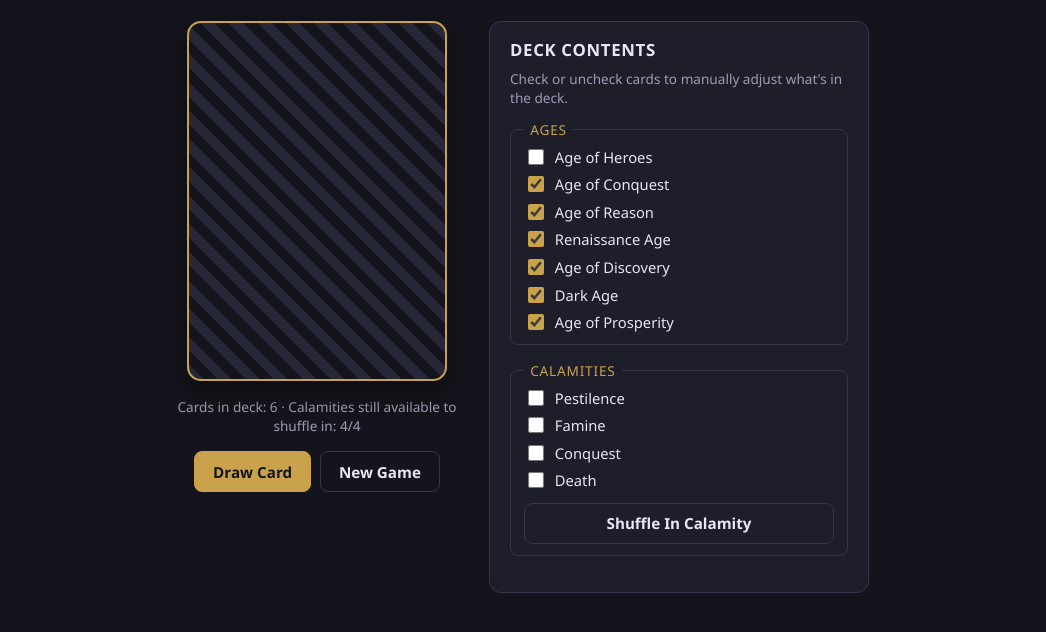
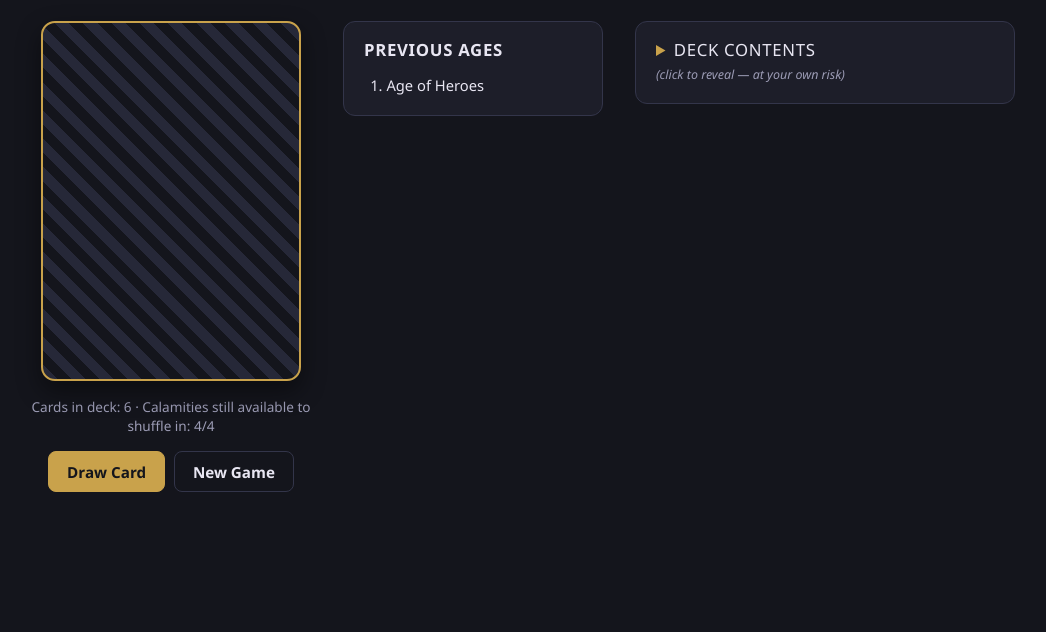
Before and after one commit to invigoro/four-horsemen, a plain HTML site: page index.html in a window 1280 px wide. Shown: the part 88-720 px from the top of the page, without its empty margins (117-1163 px from the left). Drawn offline with Linux system fonts and the light colour scheme.

Commit message:
age history, hidden manual options

```diff
--- a/css/styles.css
+++ b/css/styles.css
@@ -227,6 +227,33 @@ button#btn-continue {
   font-size: .9rem;
 }
 
+/* ---------- History panel ---------- */
+
+.history-panel {
+  flex: 1 1 220px;
+  max-width: 260px;
+  background: var(--panel-bg);
+  border: 1px solid var(--panel-border);
+  border-radius: 12px;
+  padding: 1rem 1.25rem 1.25rem;
+}
+
+.history-panel h2 {
+  margin-top: 0;
+  font-size: 1.05rem;
+  letter-spacing: .04em;
+  text-transform: uppercase;
+}
+
+.history-list {
+  margin: 0;
+  padding-left: 1.4rem;
+  display: flex;
+  flex-direction: column;
+  gap: .35rem;
+  font-size: .92rem;
+}
+
 /* ---------- Deck panel ---------- */
 
 .deck-panel {
@@ -238,17 +265,37 @@ button#btn-continue {
   padding: 1rem 1.25rem 1.25rem;
 }
 
-.deck-panel h2 {
-  margin-top: 0;
+.deck-panel summary {
+  margin: 0;
   font-size: 1.05rem;
   letter-spacing: .04em;
   text-transform: uppercase;
+  cursor: pointer;
+  color: var(--ink);
+}
+
+.deck-panel summary::marker {
+  color: var(--accent);
+}
+
+.deck-panel .reveal-hint {
+  display: block;
+  margin-top: .3rem;
+  font-size: .78rem;
+  letter-spacing: normal;
+  text-transform: none;
+  color: var(--ink-dim);
+  font-style: italic;
+}
+
+.deck-panel details[open] summary .reveal-hint {
+  display: none;
 }
 
 .deck-panel-hint {
   color: var(--ink-dim);
   font-size: .85rem;
-  margin-top: -.4rem;
+  margin-top: .8rem;
 }
 
 .card-group {
--- a/index.html
+++ b/index.html
@@ -43,8 +43,16 @@
     </div>
   </section>
 
+  <section class="history-panel">
+    <h2>Previous Ages</h2>
+    <p class="deck-panel-hint" id="history-empty-hint">No ages have passed yet.</p>
+    <ol id="history-list" class="history-list"></ol>
+  </section>
+
   <section class="deck-panel">
-    <h2>Deck Contents</h2>
+    <details id="deck-details">
+      <summary>Deck Contents <span class="reveal-hint">(click to reveal &mdash; at your own risk)</span></summary>
+
       <p class="deck-panel-hint">Check or uncheck cards to manually adjust what's in the deck.</p>
 
       <fieldset class="card-group">
@@ -57,6 +65,7 @@
         <div id="checkboxes-calamities" class="checkbox-list"></div>
         <button id="btn-shuffle-calamity" type="button" class="secondary btn-shuffle-calamity">Shuffle In Calamity</button>
       </fieldset>
+    </details>
   </section>
 
 </main>
--- a/js/deck.js
+++ b/js/deck.js
@@ -48,6 +48,10 @@ window.FH = window.FH || {};
     var drawnId = randomFrom(pool);
     state.inDeck[drawnId] = false;
     state.drawsThisCycle += 1;
+
+    if (state.currentCard) {
+      state.history.push(state.currentCard);
+    }
     state.currentCard = drawnId;
 
     if (FH.CARDS_BY_ID[drawnId].type === 'calamity') {
@@ -57,23 +61,28 @@ window.FH = window.FH || {};
     return { drawnId: drawnId, shuffledInId: shuffledInId, deckEmpty: false };
   }
 
-  // True start of the game: all ages except Heroes, no calamities.
+  // True start of the game: all ages except Heroes, no calamities. History
+  // is seeded with Heroes since that's always the age the game begins in.
   function newGame(state) {
     FH.AGE_IDS.forEach(function (id) { state.inDeck[id] = (id !== 'heroes'); });
     FH.CALAMITY_IDS.forEach(function (id) { state.inDeck[id] = false; });
     state.drawsThisCycle = 0;
     state.currentCard = null;
     state.gameOver = false;
+    state.history = ['heroes'];
   }
 
   // Infinite-mode reset after a calamity: all ages (incl. Heroes) return,
   // and all calamities are re-armed (available to be shuffled in again).
+  // History is cleared -- which age comes next (possibly Heroes again) is
+  // no longer a foregone conclusion, so nothing is seeded.
   function continuePlaying(state) {
     FH.AGE_IDS.forEach(function (id) { state.inDeck[id] = true; });
     FH.CALAMITY_IDS.forEach(function (id) { state.inDeck[id] = false; });
     state.drawsThisCycle = 0;
     state.currentCard = null;
     state.gameOver = false;
+    state.history = [];
   }
 
   FH.Deck = {
--- a/js/main.js
+++ b/js/main.js
@@ -14,6 +14,7 @@ window.FH = window.FH || {};
     FH.UI.syncCheckboxes(state);
     FH.UI.updateStatus(state);
     FH.UI.updateButtons(state);
+    FH.UI.renderHistory(state);
 
     if (result.drawnId) {
       FH.Animation.playDraw(dom.stageCard, dom.stageCardInner, function () {
@@ -28,6 +29,7 @@ window.FH = window.FH || {};
     FH.UI.syncCheckboxes(state);
     FH.UI.updateStatus(state);
     FH.UI.updateButtons(state);
+    FH.UI.renderHistory(state);
   }
 
   function handleContinue() {
--- a/js/state.js
+++ b/js/state.js
@@ -16,6 +16,7 @@ window.FH = window.FH || {};
   }
 
   // Deck at the true start of a game: all ages except Heroes, no calamities.
+  // History is seeded with Heroes since it's always the age the game begins in.
   function defaultState() {
     var inDeck = {};
     FH.AGE_IDS.forEach(function (id) { inDeck[id] = (id !== 'heroes'); });
@@ -24,7 +25,8 @@ window.FH = window.FH || {};
       inDeck: inDeck,
       drawsThisCycle: 0,
       currentCard: null,
-      gameOver: false
+      gameOver: false,
+      history: ['heroes']
     };
   }
 
@@ -37,13 +39,20 @@ window.FH = window.FH || {};
     return ok;
   }
 
+  // Cookies saved before `history` existed won't have it -- default to an
+  // empty log rather than discarding the rest of the saved state.
+  function migrate(s) {
+    if (!Array.isArray(s.history)) s.history = [];
+    return s;
+  }
+
   function loadState() {
     var raw = getCookie(COOKIE_NAME);
     if (!raw) return defaultState();
     try {
       var parsed = JSON.parse(raw);
       if (!isValidState(parsed)) return defaultState();
-      return parsed;
+      return migrate(parsed);
     } catch (e) {
       return defaultState();
     }
--- a/js/ui.js
+++ b/js/ui.js
@@ -19,6 +19,8 @@ window.FH = window.FH || {};
     dom.gameOverBanner = document.getElementById('game-over-banner');
     dom.checkboxesAges = document.getElementById('checkboxes-ages');
     dom.checkboxesCalamities = document.getElementById('checkboxes-calamities');
+    dom.historyList = document.getElementById('history-list');
+    dom.historyEmptyHint = document.getElementById('history-empty-hint');
     return dom;
   }
 
@@ -113,6 +115,22 @@ window.FH = window.FH || {};
     dom.btnShuffleCalamity.title = calamitiesArmed === 0 ? 'All calamities are already in the deck' : '';
   }
 
+  function renderHistory(state) {
+    dom.historyList.innerHTML = '';
+
+    if (state.history.length === 0) {
+      dom.historyEmptyHint.classList.remove('hidden');
+      return;
+    }
+    dom.historyEmptyHint.classList.add('hidden');
+
+    state.history.forEach(function (id) {
+      var li = document.createElement('li');
+      li.textContent = FH.CARDS_BY_ID[id].name;
+      dom.historyList.appendChild(li);
+    });
+  }
+
   function render(state) {
     setCardContent(state.currentCard);
     if (state.currentCard) {
@@ -123,6 +141,7 @@ window.FH = window.FH || {};
     syncCheckboxes(state);
     updateStatus(state);
     updateButtons(state);
+    renderHistory(state);
   }
 
   FH.UI = {
@@ -133,6 +152,7 @@ window.FH = window.FH || {};
     syncCheckboxes: syncCheckboxes,
     updateStatus: updateStatus,
     updateButtons: updateButtons,
+    renderHistory: renderHistory,
     render: render
   };
 })();
```
Lines whose indentation alone changed are shown as unchanged.
